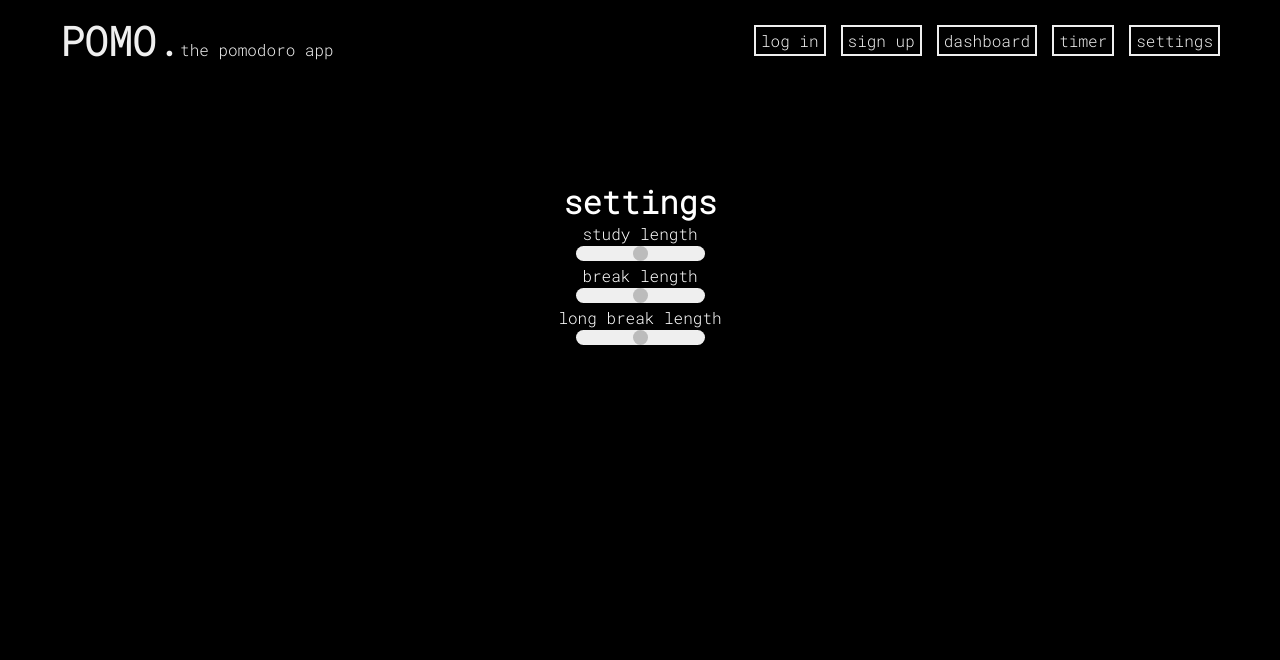
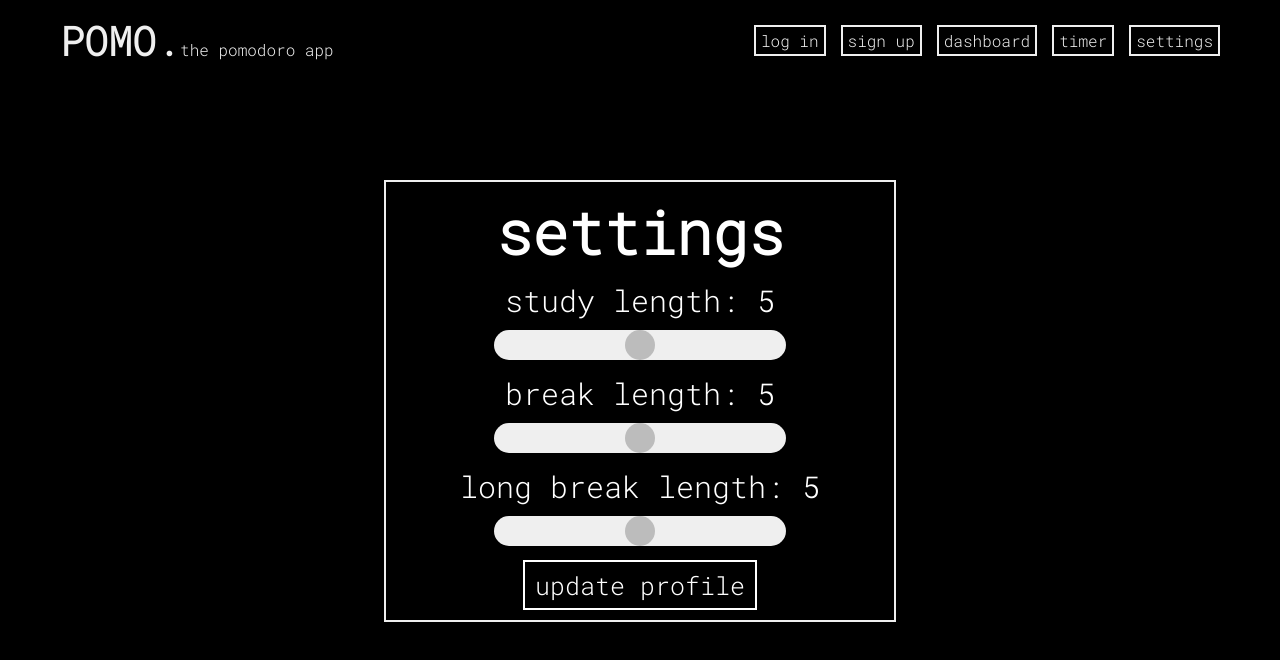
Before and after one commit to nickcosmo/pomo-app, a Vue app: page /settings in a window 1280 px wide. Shown: the top 660 px of the page. Built offline with nearby package versions, Linux system fonts and the light colour scheme.

Commit message:
add settings page

```diff
--- a/src/components/Settings.vue
+++ b/src/components/Settings.vue
@@ -1,31 +1,74 @@
 <template>
-  <h1>settings</h1>
-  <div>
-    <label>study length</label>
-    <slider></slider>
-  </div>
-  <div>
-    <label>break length</label>
-    <slider></slider>
-  </div>
-  <div>
-    <label>long break length</label>
-    <slider></slider>
+  <div class="container">
+    <h1>settings</h1>
+    <div class="slider-container">
+      <label>study length: {{ studyLength }}</label>
+      <slider @slide="update" :val="studyLength" length="study"></slider>
+    </div>
+    <div class="slider-container">
+      <label>break length: {{ breakLength }}</label>
+      <slider @slide="update" :val="breakLength" length="break"></slider>
+    </div>
+    <div class="slider-container">
+      <label>long break length: {{ longBreakLength }}</label>
+      <slider @slide="update" :val="longBreakLength" length="long-break"></slider>
+    </div>
+    <base-button>update profile</base-button>
   </div>
 </template>
 
 <script>
 import Slider from "./UI/Slider.vue";
+import BaseButton from "./UI/BaseButton.vue";
 
 export default {
   data() {
-    return {};
+    return {
+      studyLength: 5,
+      breakLength: 5,
+      longBreakLength: 5,
+    };
+  },
+  methods: {
+    update(value) {
+      if (value[1] === "study") {
+        this.studyLength = value[0];
+      }
+      else if (value[1] === "break") {
+        this.breakLength = value[0];
+      } else {
+        this.longBreakLength = value[0];
+      }
+    },
   },
   components: {
     Slider,
+    BaseButton
   },
 };
 </script>
 
 <style scoped>
+h1 {
+  font-size: 60px;
+}
+
+label {
+  font-size: 30px;
+}
+
+.container {
+  width: 40%;
+  margin: auto;
+  border: 2px solid #efefef;
+  padding: 10px;
+}
+
+.slider-container {
+  margin-top: 10px;
+}
+
+button {
+  margin-top: 10px;
+}
 </style>
--- a/src/components/UI/Slider.vue
+++ b/src/components/UI/Slider.vue
@@ -7,24 +7,39 @@
       class="slider"
       id="myRange"
       v-model="slide"
+      @change="update()"
     />
   </div>
 </template>
 
 <script>
 export default {
+  props: ["val", "length"],
   data() {
     return {
-            slide: 5
-        }
-    }
+      slide: this.val,
+
+    };
+  },
+  methods: {
+    update() {
+      this.$emit("slide", [this.slide, this.length]);
+    },
+  },
+  emits: ["slide"],
 };
 </script>
 
 <style scoped>
+div {
+  margin-top: 10px;
+}
+
 .slider {
   -webkit-appearance: none;
   appearance: none;
+  width: 60%;
+  height: 30px;
   background: #efefef;
   border-radius: 20px;
   outline: none;
@@ -33,8 +48,8 @@ export default {
 .slider::-webkit-slider-thumb {
   -webkit-appearance: none;
   appearance: none;
-  width: 15px;
-  height: 15px;
+  width: 30px;
+  height: 30px;
   border-radius: 50%;
   background: #9999;
   cursor: pointer;
```
Lines whose indentation alone changed are shown as unchanged.
